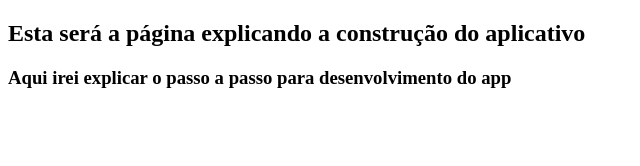
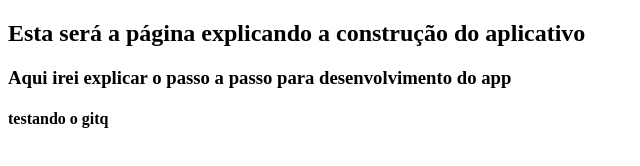
Before and after one commit to mgaspar68/gastos, a plain HTML site: page index.html in a window 1280 px wide. Shown: the whole page, without its empty margins (0-640 px from the left). Drawn offline with Linux system fonts and the light colour scheme.

Commit message:
index atualizado inserido tag h4

```diff
--- a/index.html
+++ b/index.html
@@ -9,5 +9,6 @@
 <body>
     <h2>Esta será a página explicando a construção do aplicativo </h2>
     <h3> Aqui irei explicar o passo a passo para desenvolvimento do app</h3>
+    <h4>testando o gitq</h4>
 </body>
 </html>
```
